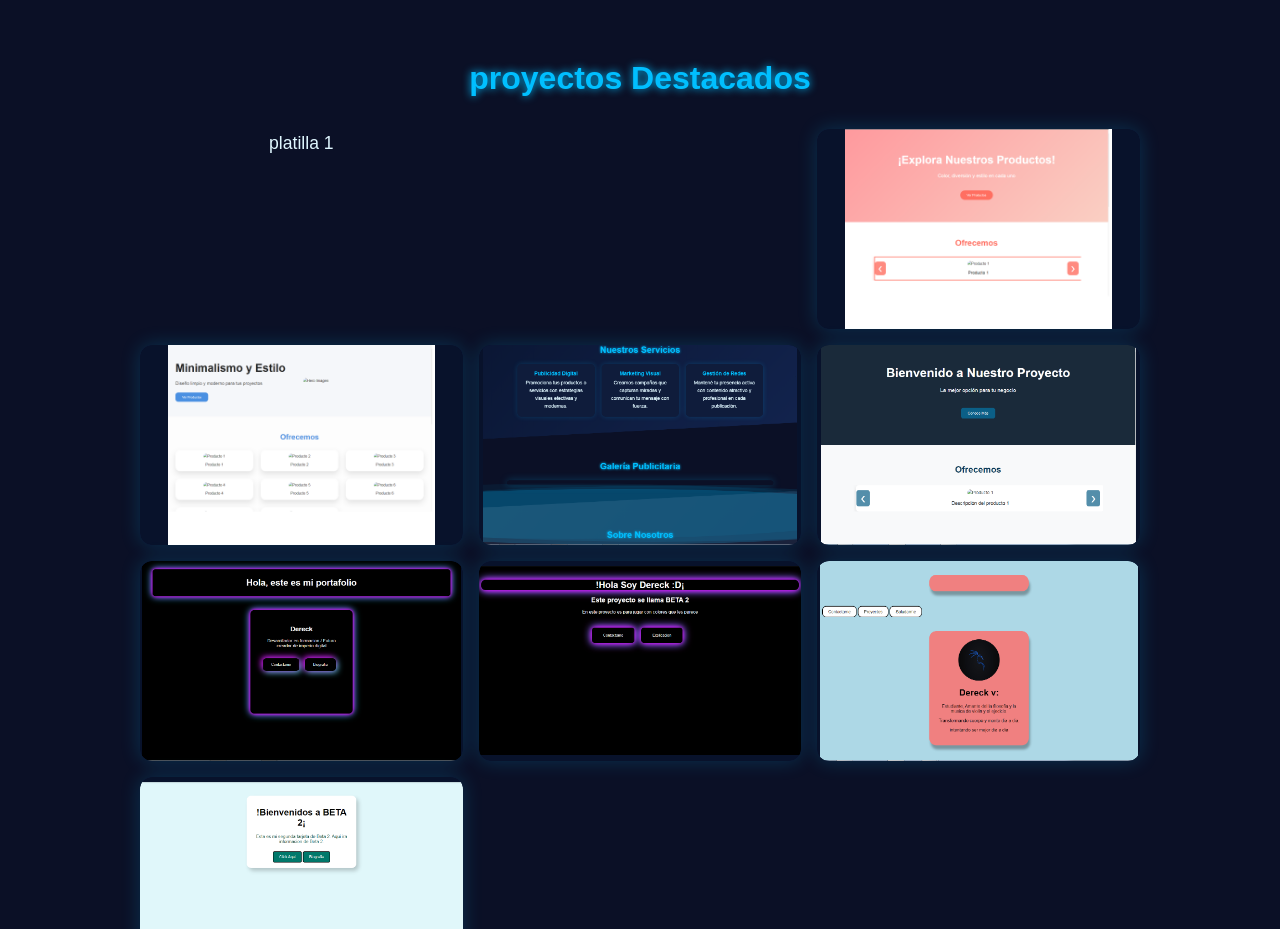
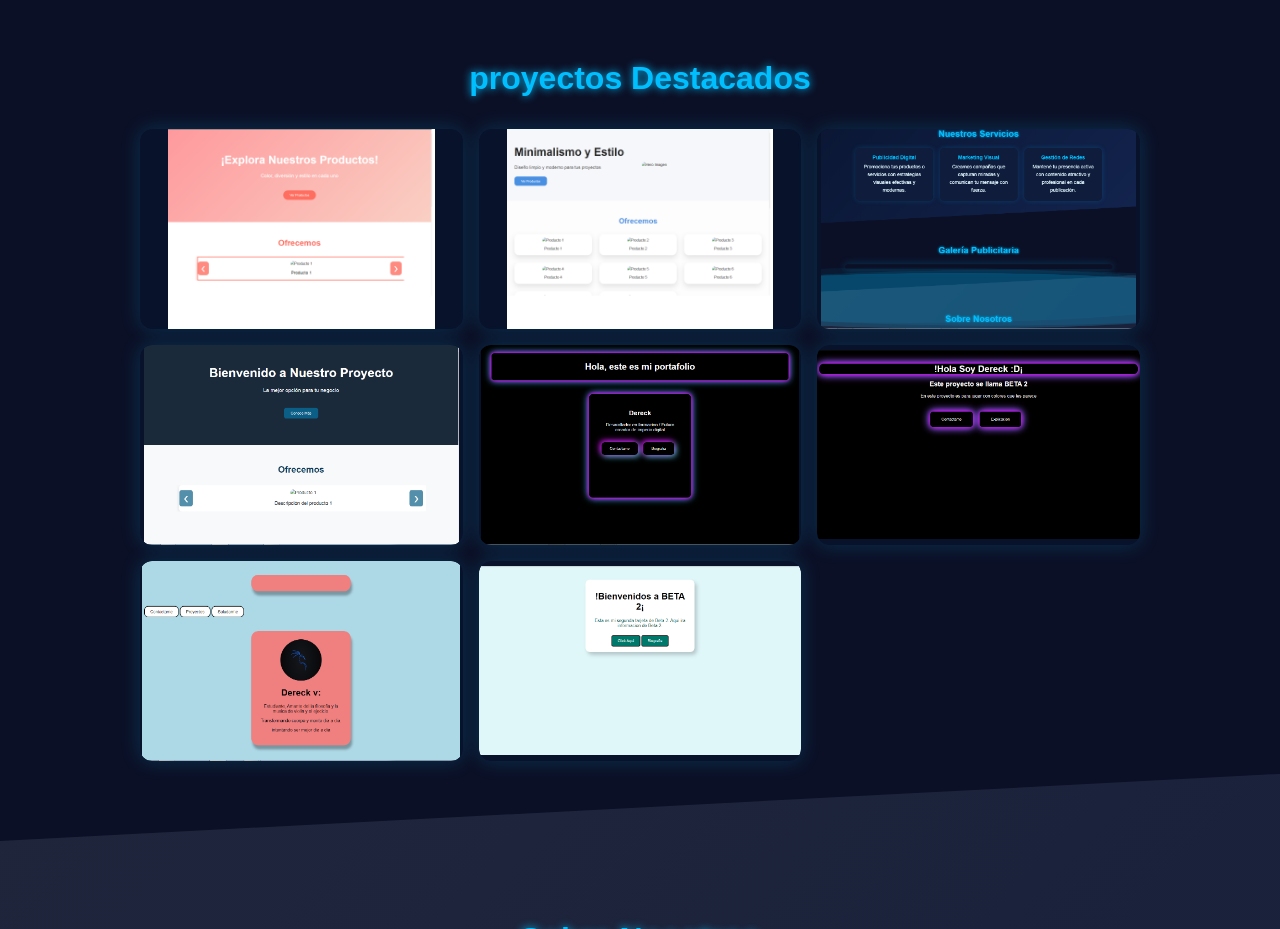
Before and after one commit to dereckrodas08-cpu/Shadowbit, a plain HTML site: page index.html in a window 1280 px wide. Shown: the part 1240-2169 px from the top of the page. Drawn offline with Linux system fonts and the light colour scheme.

Commit message:
Actualizar index.html

```diff
--- a/index.html
+++ b/index.html
@@ -54,7 +54,6 @@
   <section id="portafolio" class="section alt">
     <h2>proyectos Destacados</h2>
     <div class="gallery">
-      <p>platilla 1<p>
       <div class="gallery-item"><img src="beta 9.png" alt="Publicidad 1"></div>
       <div class="gallery-item"><img src="beta 8.png" alt="Publicidad 2"></div>
       <div class="gallery-item"><img src="beta 7.png" alt="Publicidad 3"></div>
```
